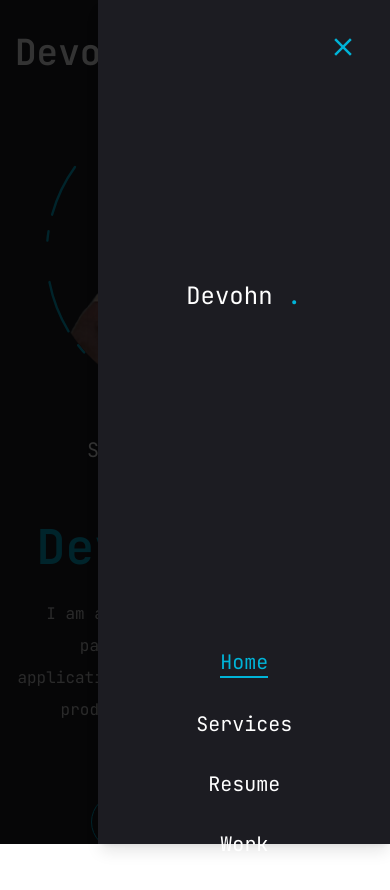
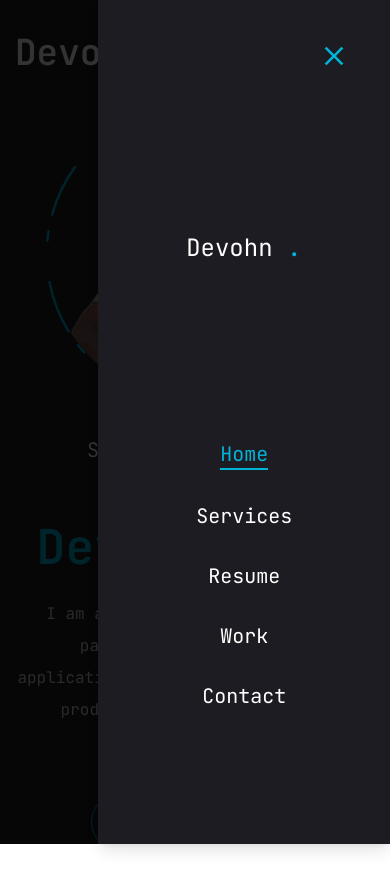
Before and after one commit to vohn237/devohn-portfolio, a Next.js app: page / in a window 390 px wide. Both pictures are taken after a click on the button 359 px from the left and 52 px from the top of the page. Shown: the top 890 px of the page. Built offline with nearby package versions, Linux system fonts and the light colour scheme.

Commit message:
added state management for mobile to close menu when link is clicked

```diff
--- a/components/MobileNav.jsx
+++ b/components/MobileNav.jsx
@@ -4,6 +4,8 @@ import Link from 'next/link';
 import { Sheet, SheetContent, SheetTrigger } from './ui/sheet';
 import { usePathname } from 'next/navigation';
 import { AiOutlineMenu } from 'react-icons/ai';
+import { IoMdClose } from 'react-icons/io';
+import { useState } from 'react';
 
 const links = [
   { name: 'home', path: '/' },
@@ -15,37 +17,57 @@ const links = [
 
 const MobileNav = () => {
   const pathname = usePathname();
+  const [isOpen, setIsOpen] = useState(false);
+
+  const toggleMenu = () => {
+    setIsOpen(!isOpen);
+    console.log('Menu state after toggle:', !isOpen);
+  };
+  const closeMenu = () => {
+    console.log('Closing menu');
+    setIsOpen(false);
+  };
+
   return (
-    <Sheet>
-      <SheetTrigger className="flex justify-center items-center">
+    <Sheet open={isOpen} onDismiss={closeMenu}>
+      <SheetTrigger
+        onClick={toggleMenu}
+        className="flex justify-center items-center"
+      >
         <AiOutlineMenu className="text-[32px] text-accent" />
       </SheetTrigger>
       <SheetContent className="flex flex-col">
+        <div className="self-end p-4">
+          <IoMdClose
+            className="text-[32px] text-accent cursor-pointer"
+            onClick={closeMenu}
+          />
+        </div>
         {/* logo */}
         <div className="mt-32 mb-40 text-center text-2xl">
-          <Link href="/">
-            <h1 className="mt-32 mb-40 text-center text-2xl">
+          <Link href="/" passHref legacyBehavior>
+            <a onClick={closeMenu} className="cursor-pointer">
               Devohn <span className="text-accent">.</span>
-            </h1>
+            </a>
           </Link>
         </div>
 
         {/* nav links */}
         <nav className="flex flex-col justify-center items-center gap-8">
-          {links.map((link, index) => {
-            return (
-              <Link
-                key={index}
-                href={link.path}
+          {links.map((link, index) => (
+            <Link key={index} href={link.path} passHref legacyBehavior>
+              <a
+                onClick={closeMenu}
                 className={`${
-                  link.path === pathname &&
-                  'text-accent border-b-2 border-accent'
+                  link.path === pathname
+                    ? 'text-accent border-b-2 border-accent'
+                    : ''
                 } text-xl capitalize hover:text-accent transition-all`}
               >
                 {link.name}
-              </Link>
-            );
-          })}
+              </a>
+            </Link>
+          ))}
         </nav>
       </SheetContent>
     </Sheet>
--- a/components/ui/sheet.jsx
+++ b/components/ui/sheet.jsx
@@ -55,10 +55,6 @@ const SheetContent = React.forwardRef(
         {...props}
       >
         {children}
-        <SheetPrimitive.Close className="absolute right-8 top-8 transition-opacity outline-none">
-          <IoMdClose className="text-3xl text-accent" />
-          <span className="sr-only">Close</span>
-        </SheetPrimitive.Close>
       </SheetPrimitive.Content>
     </SheetPortal>
   )
```
